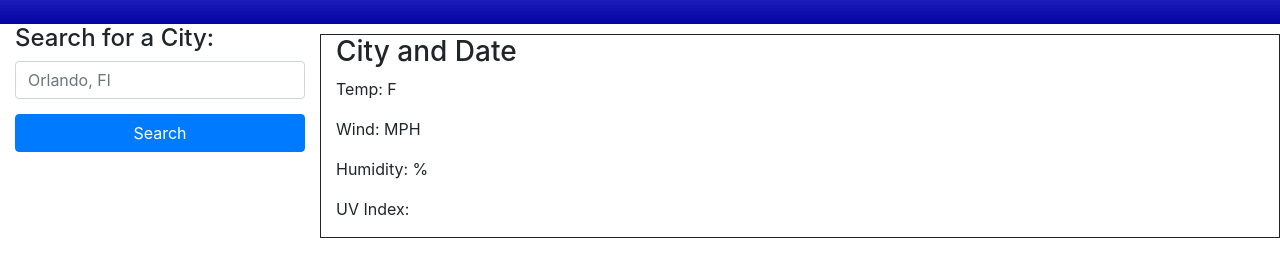
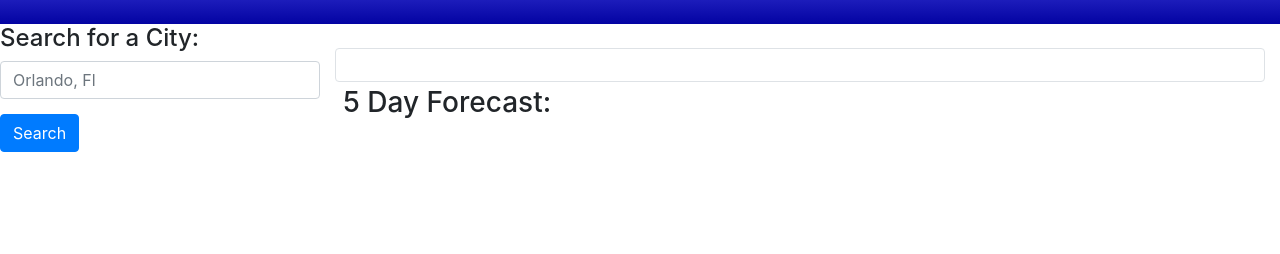
Before and after one commit to Ckratz17/Weather_Dashboard, a plain HTML site: page index.html in a window 1280 px wide. Shown: the part 56-310 px from the top of the page. Drawn offline with nearby package versions, Linux system fonts and the light colour scheme.

Commit message:
html set up for api information with hooks to create a div for the current weather and five day forecast

```diff
--- a/index.html
+++ b/index.html
@@ -18,18 +18,36 @@
        <!--Search weather-->
     <main class="container-fluid">
         <div class="row">
-            <div class="col-3">
-                <h4>Search for a City:</h4>
-                <input class="form-control" type="text" id="cityInput"
-                    placeholder="Orlando, Fl">
-                <button class="btn btn-primary" type="button" id="searchBtn">Search</button>
+            <div class="col-3" id="searchResults">
+                <div class="row">
+                    <h4>Search for a City:</h4>
+                    <input class="form-control" type="text" id="cityInput"
+                        placeholder="Orlando, Fl">
+                    <button class="btn btn-primary" type="button" id="searchBtn">Search</button>
+                </div>
+                <div class="row mt-3">
+                    <div class="col-12">
+                        <ul class="list-group" id="searchHistory">
+                        <!--search history results-->
+                        </ul>
+                    </div>
+                </div>
             </div>
-            <div class="col-9 current">
-                <h3>City and Date</h1>
-                <p class="temp">Temp: F</p>
-                <p class="wind">Wind: MPH</p>
-                <p class="humidity">Humidity: %</p>
-                <p class="uvIndex">UV Index:</p>
+
+            <div class="col-9 pb04 pt-4" id="currentWeather">
+                <div class row pb-3 mr-2 ml-2>
+                    <div class="col-12 border rounded px-3 py-3" id="cityInfo">
+                        <!--Current Weather-->
+                    </div>
+                </div>
+                <div class="row pb-2 pt-1">
+                    <div class="col-12 ml-2">
+                        <h3>5 Day Forecast:</h3>
+                    </div>
+                </div>
+                <div class="row pl-2" id="fiveDay">
+                    <!--5 Day Forecast-->
+                </div>
             </div>
         </div>
     </main>
```
